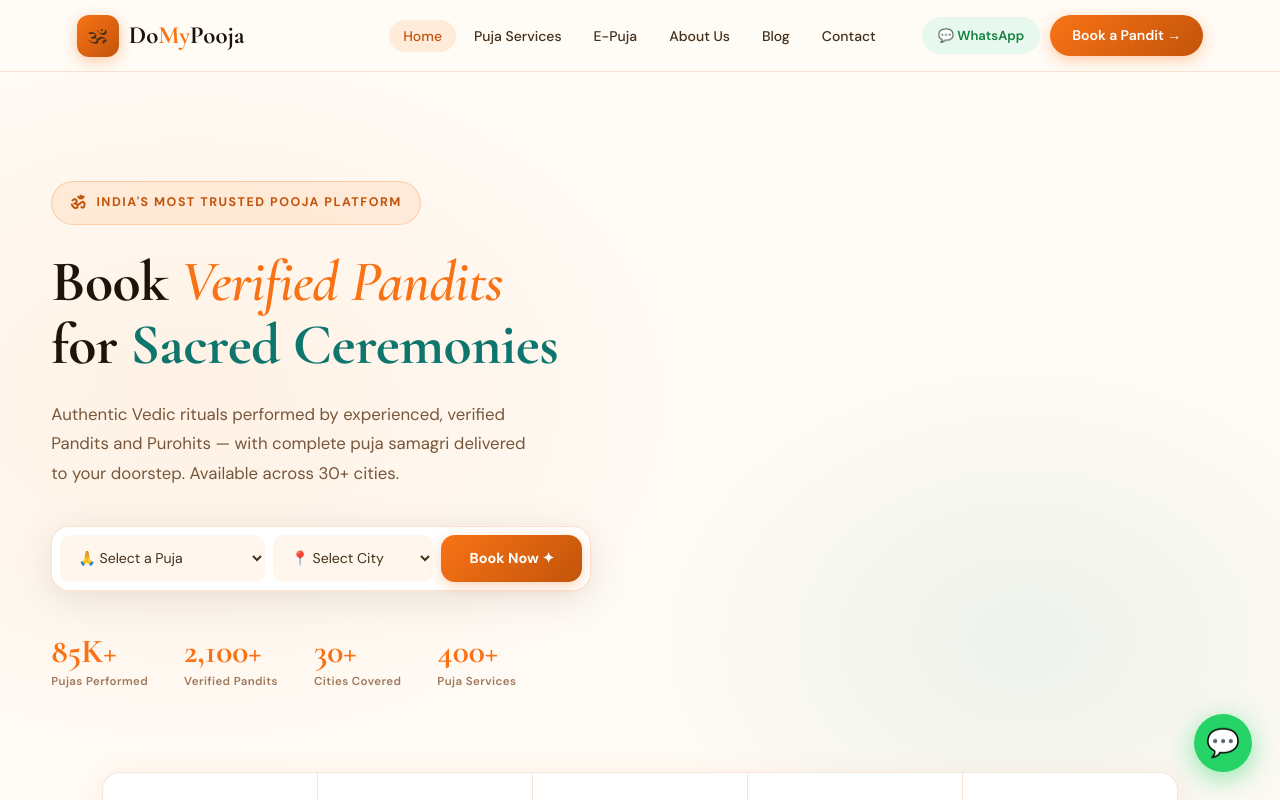
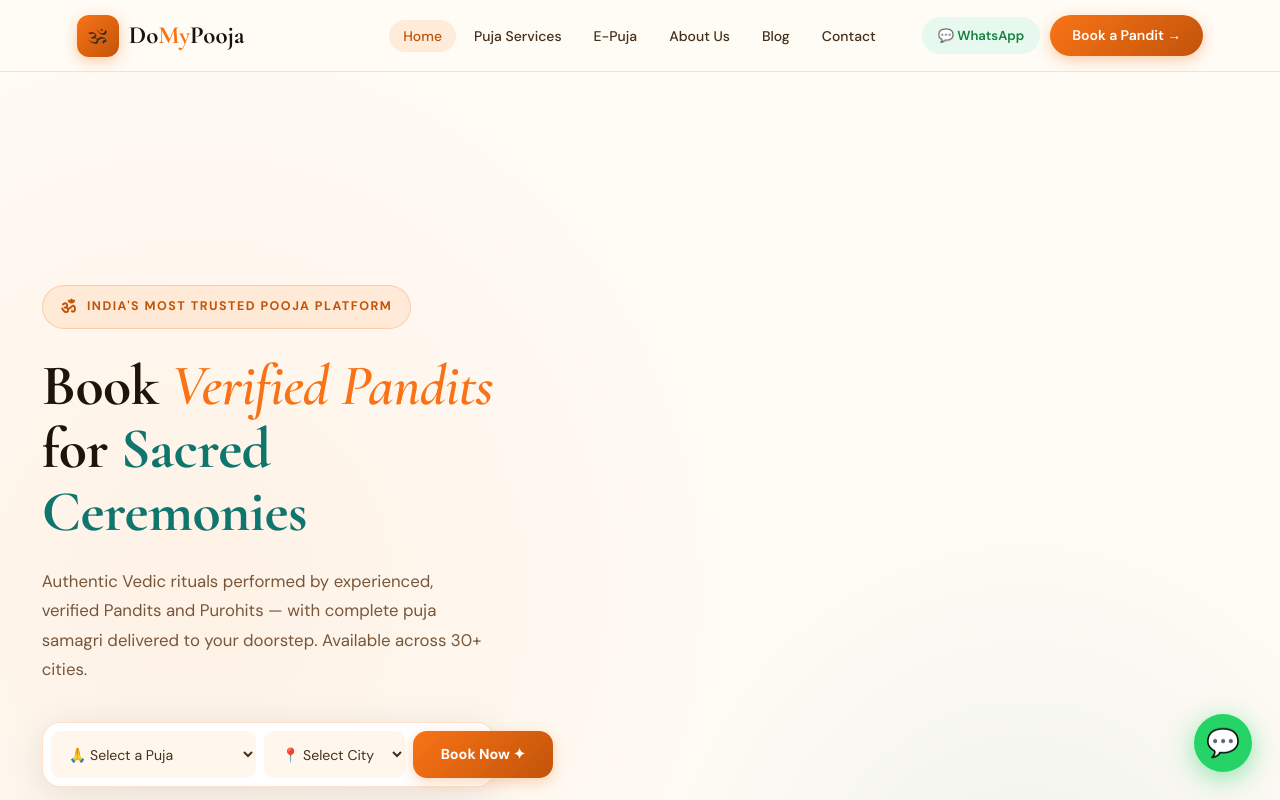
Before and after one commit to suryaprasad5/domypooja, a Next.js app: page / in a window 1280 px wide. Shown: the top 800 px of the page. Built offline with nearby package versions, Linux system fonts and the light colour scheme; a web font is replaced by a local one.

Commit message:
home page image change

```diff
--- a/components/home/YagnaKunda.tsx
+++ b/components/home/YagnaKunda.tsx
@@ -5,7 +5,7 @@ export default function YagnaKunda() {
   return (
     <div style={{
       position: 'relative',
-      width: 470, height: 470,
+      width: 1040, height: 1040,
       display: 'flex', alignItems: 'center', justifyContent: 'center',
       flexShrink: 0,
     }}>
@@ -38,7 +38,7 @@ export default function YagnaKunda() {
       {/* The kunda image — no rotation, clean display */}
       <div style={{
         position: 'relative',
-        width: 340, height: 340,
+        width: 1040, height: 1040,
         display: 'flex', alignItems: 'center', justifyContent: 'center',
         filter: 'drop-shadow(0 16px 40px rgba(192,57,43,0.3)) drop-shadow(0 0 20px rgba(249,115,22,0.2))',
       }}>
@@ -80,7 +80,7 @@ function PetalRing() {
   return (
     <div style={{
       position: 'absolute',
-      width: 470, height: 470,
+      width: 1040, height: 1040,
       top: '50%', left: '50%',
       transform: 'translate(-50%,-50%)',
       animation: 'ringCCW 30s linear infinite',
```
